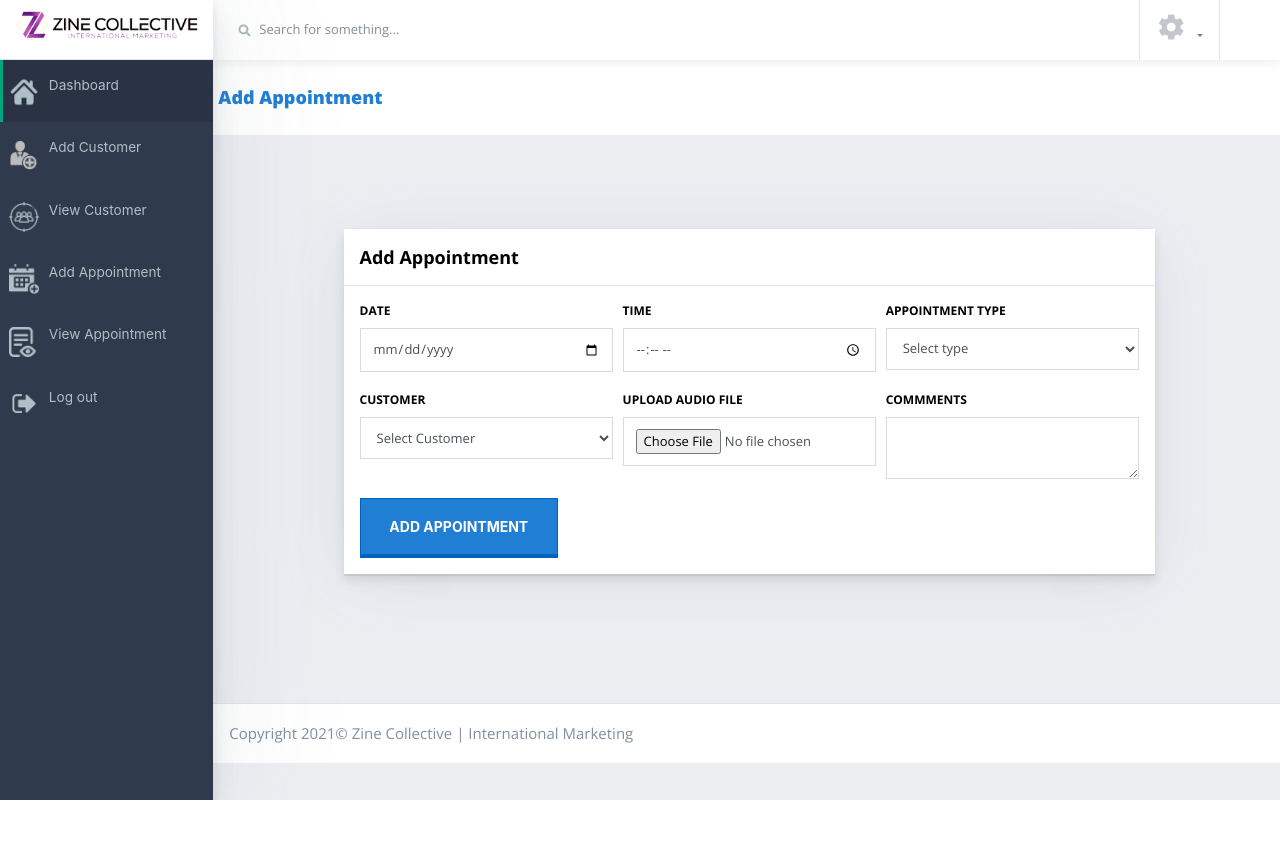
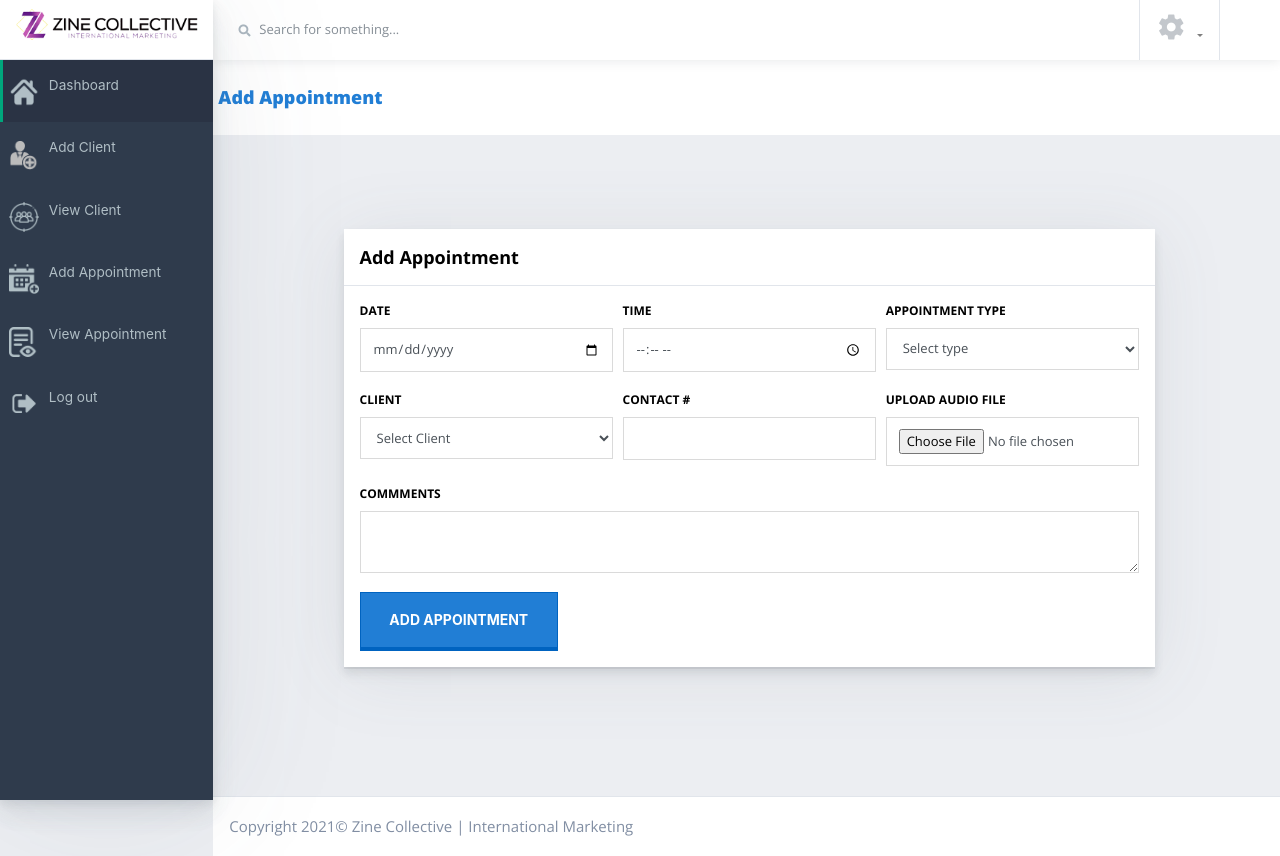
Before and after one commit to Abdulcomsian/zine-adminpanel, a Laravel app: page /appointments/create in a window 1280 px wide. Before the commit the page ends 800 px from the top, so only its background shows below. Run offline with Laravel 8, Linux system fonts and the light colour scheme; a user stored in the database is signed in; data comes from the database, SQL or seed files in the repository; some libraries are stand-ins or nearby versions.

Commit message:
updated textual changes

```diff
--- a/app/Http/Controllers/AppointmentController.php
+++ b/app/Http/Controllers/AppointmentController.php
@@ -52,6 +52,8 @@ class AppointmentController extends Controller
             $input = $request->except('_token','appointment_date','app_time');
             $date = $request['date'];
             $time = $request['time'];
+            $input['contact'] = $request['contact'];
+
             $input['date_time'] = date('Y-m-d H:i:s', strtotime("$date $time"));
             if ($request->file('audio')){
                 $input['audio'] = HelperFunctions::saveFile(null,$request->file('audio'),HelperFunctions::appointmentAudioPath());
@@ -74,6 +76,7 @@ class AppointmentController extends Controller
             $input = $request->except('_token');
             $date = $request['date'];
             $time = $request['time'];
+            $input['contact'] = $request['contact'];
             $input['date_time'] = date('Y-m-d H:i:s', strtotime("$date $time"));
             if ($request->file('audio')) {
                 $input['audio'] = HelperFunctions::saveFile($appointment->audio, $request->file('audio'), HelperFunctions::appointmentAudioPath());
--- a/app/Models/Appointment.php
+++ b/app/Models/Appointment.php
@@ -17,6 +17,7 @@ class Appointment extends Model
         'date_time',
         'user_id',
         'audio',
+        'contact',
     ];
 
     public function user(){
--- a/config/database.php
+++ b/config/database.php
@@ -57,10 +57,11 @@ return [
             'prefix' => '',
             'prefix_indexes' => true,
             'strict' => true,
-            'engine' => null,
+            // 'engine' => null,
             'options' => extension_loaded('pdo_mysql') ? array_filter([
                 PDO::MYSQL_ATTR_SSL_CA => env('MYSQL_ATTR_SSL_CA'),
             ]) : [],
+            'engine' => 'InnoDB',
         ],
 
         'pgsql' => [
--- a/resources/views/appointments/create.blade.php
+++ b/resources/views/appointments/create.blade.php
@@ -46,9 +46,9 @@
                                             <label class="mb-2 formlabel">Appointment type</label>
                                             <select class="form-control @error('type') is-invalid @enderror" name="type" id="appointment_type" required>
                                                 <option value="">Select type</option>
-                                                <option value="Continuing" {{ old('type') == 'Continuing' ? 'selected' : '' }}>Continuing</option>
-                                                <option value="Term" {{ old('type') == 'Term' ? 'selected' : '' }}>Term</option>
-                                                <option value="Contract" {{ old('type') == 'Contract' ? 'selected' : '' }}>Contract</option>
+                                                <option value="Buyer" {{ old('type') == 'Buyer' ? 'selected' : '' }}>Buyer</option>
+                                                <option value="Seller" {{ old('type') == 'Seller' ? 'selected' : '' }}>Seller</option>
+                                                <option value="Both" {{ old('type') == 'Both' ? 'selected' : '' }}>Both</option>
                                             </select>
                                             @error('type')
                                                 <span class="invalid-feedback" role="alert">
@@ -58,9 +58,9 @@
                                         </div>
 
                                         <div class="form-group col-md-4">
-                                            <label class="mb-2 formlabel">Customer</label>
+                                            <label class="mb-2 formlabel">Client</label>
                                             <select class="form-control @error('user_id') is-invalid @enderror"  name="user_id" required>
-                                                <option>Select Customer</option>
+                                                <option>Select Client</option>
                                                 @foreach($customers as $customer)
                                                     <option value="{{$customer->id}}" {{ old('user_id') == $customer->id ? 'selected' : '' }}>{{$customer->name}}</option>
                                                 @endforeach
@@ -71,7 +71,15 @@
                                                 </span>
                                             @enderror
                                         </div>
-
+                                        <div class="form-group col-md-4">
+                                            <label class="mb-2 formlabel">Contact #</label>
+                                            <input type="text" name="contact" class="form-control @error('contact') is-invalid @enderror" value="{{ old('contact') }}" id="contact" >
+                                            @error('contact')
+                                            <span class="invalid-feedback" role="alert">
+                                                    <strong>{{ $message }}</strong>
+                                                </span>
+                                            @enderror
+                                        </div>
                                         <div class="form-group col-md-4">
                                             <label class="mb-2 formlabel">Upload Audio File</label>
                                             <input type="file" name="audio" class="form-control @error('audio') is-invalid @enderror" value="{{ old('audio') }}" id="audio" required>
@@ -82,7 +90,7 @@
                                             @enderror
                                         </div>
 
-                                        <div class="form-group col-md-4">
+                                        <div class="form-group col-md-12">
                                             <label class="mb-2 formlabel">Commments</label>
                                             <textarea name="comments" class="form-control @error('comments') is-invalid @enderror" required> {{ old('comments') }}</textarea>
                                             @error('comments')
--- a/resources/views/customers/view_customer.blade.php
+++ b/resources/views/customers/view_customer.blade.php
@@ -16,7 +16,7 @@ Zine Collective | International Marketing
       <div class="clinic-s">
         <div class="row py-4 container-fluid ">
           <div class="col-md-12">
-            <div class="page-heading">View Customer </div>
+            <div class="page-heading">View Client </div>
           </div>
         </div>
       </div>
@@ -58,7 +58,7 @@ Zine Collective | International Marketing
               <thead class="thead-dak">
                 <tr>
                   <th scope="col">SR#</th>
-                  <th scope="col">Customer Name</th>
+                  <th scope="col">Client Name</th>
                   <th scope="col">Email</th>
                   <th scope="col">Contact</th>
                   <th scope="col"></th>
--- a/resources/views/home/dashboard.blade.php
+++ b/resources/views/home/dashboard.blade.php
@@ -21,7 +21,7 @@ Zine Collective | International Marketing
                 <div class="d-flex align-content-center align-middle bd-highlight">
                   <div class="icon1 text-center"><img src="images/specialist-user.png"></div>
                   <div class="flex-grow-1 valtop">
-                    <div class="heading">Total Customer</div>
+                    <div class="heading">Total Clients</div>
                     <div class="cont-val">{{$totalcustomers}}</div>
                   </div>
                 </div>
--- a/resources/views/layouts/sidebar.blade.php
+++ b/resources/views/layouts/sidebar.blade.php
@@ -35,13 +35,13 @@
                     <li class="nav-item">
                         <a class="nav-link" href="{{route('customer.create')}}">
                             <i><img src="{{asset('images/16061-[Converted].png')}}"></i>
-                            <span>Add Customer</span>
+                            <span>Add Client</span>
                         </a>
                     </li>
                     <li class="nav-item">
                         <a class="nav-link" href="{{route('customer.index')}}">
                             <i><img src="{{asset('images/customer.png')}}"></i>
-                            <span>View Customer</span>
+                            <span>View Client</span>
                         </a>
                     </li>
                     <li class="nav-item">
```
Also changed, not shown: resources/views/appointments/index.blade.php (+6 -5 lines), resources/views/customers/add_customer.blade.php (+6 -6 lines), database/migrations/2021_10_12_130013_create_appointments_table.php.
